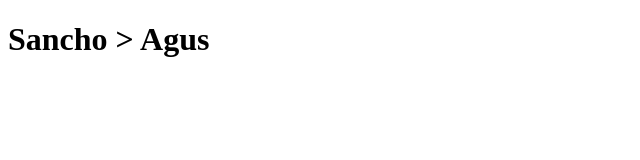
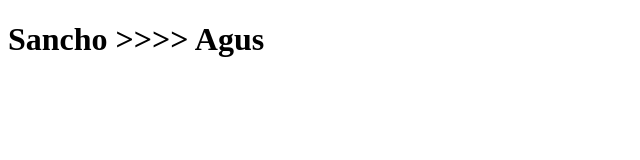
Before and after one commit to AlejandroSancho/alejandrosancho.github.io, a plain HTML site: page index.html in a window 1280 px wide. Shown: the whole page, without its empty margins (0-640 px from the left). Drawn offline with Linux system fonts and the light colour scheme.

Commit message:
Hacemos la comparacion mas superlativa

```diff
--- a/index.html
+++ b/index.html
@@ -7,6 +7,6 @@
     <title>Document</title>
 </head>
 <body>
-   <h1> Sancho > Agus </h1>
+   <h1> Sancho >>>> Agus </h1>
 </body>
 </html>
```
